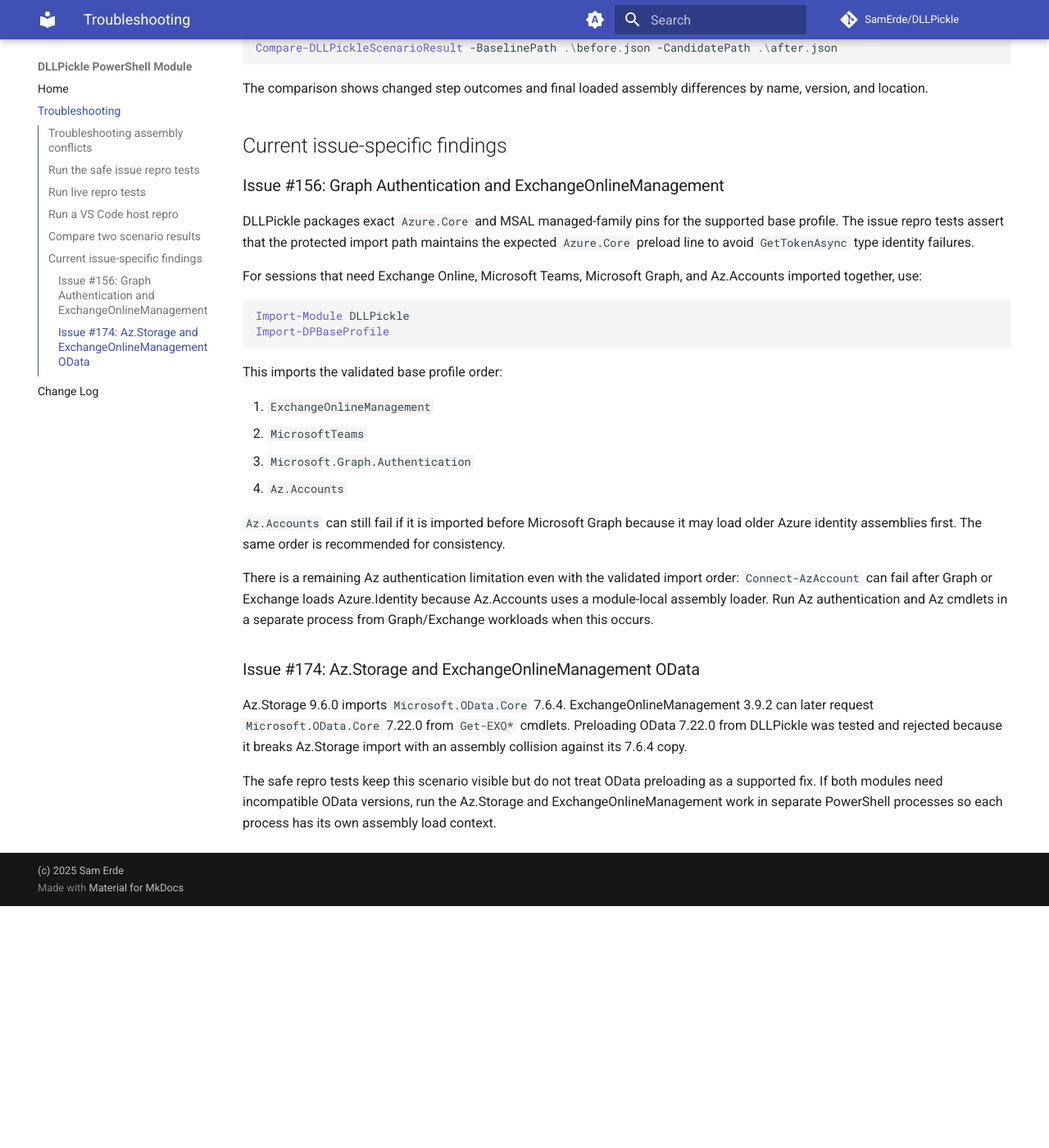
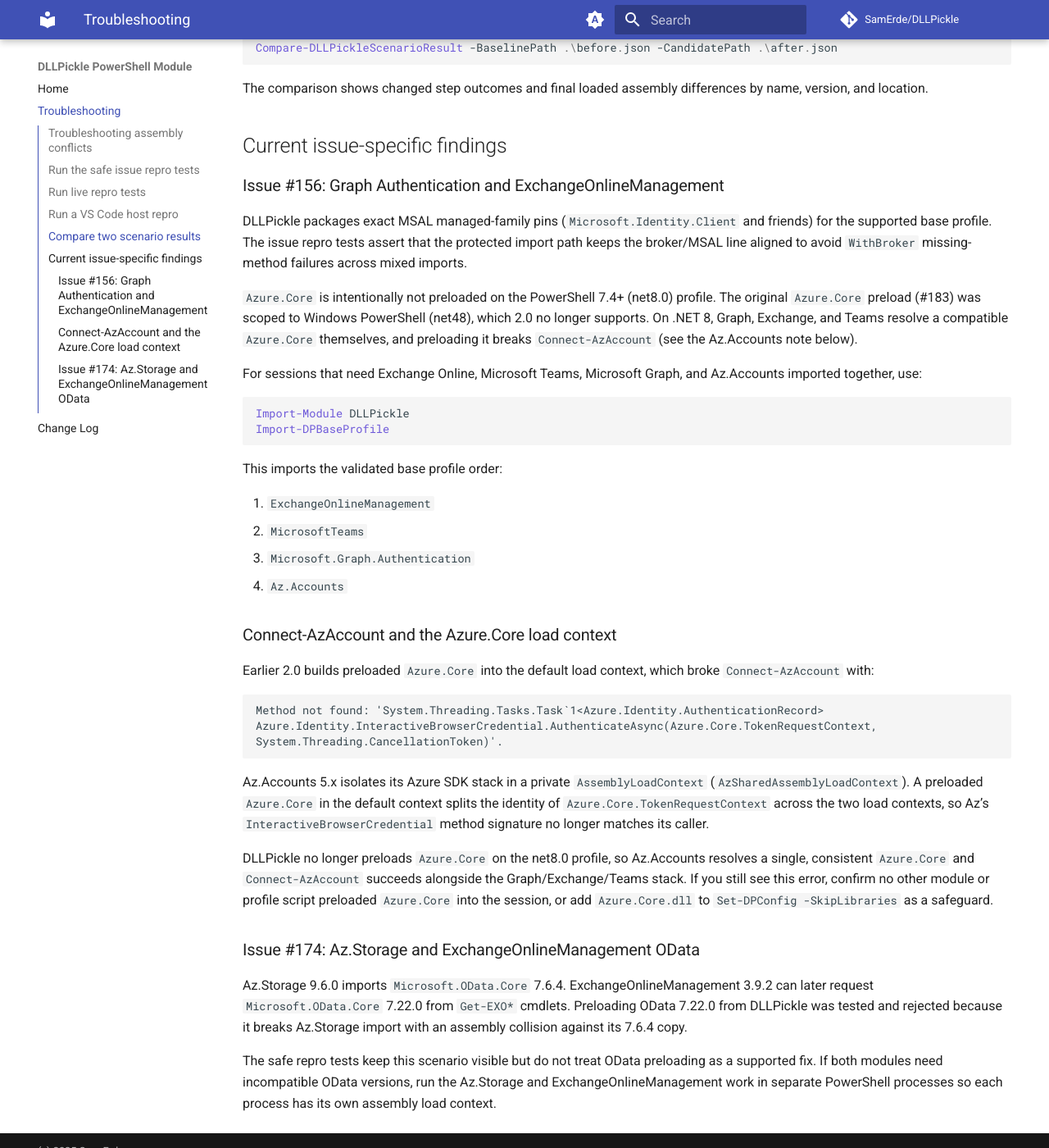
Before and after one commit to SamErde/DLLPickle, an MkDocs documentation site: the page built from docs/Troubleshooting.md, in a window 1280 px wide and 1400 px high, scrolled down 1106 px. Shown: the whole window at 82% size. Built offline with MkDocs 1.6.1 and Material for MkDocs 9.7.7, drawn with Linux system fonts in a browser that asks for light colours; comment, search, counter and statistics services are not loaded; before the commit the page ends 2211 px from its top, so only the background shows below that.

Commit message:
fix: stop preloading Azure.Core on net8.0 to unblock Connect-AzAccount
Import-DPLibrary preloaded Azure.Core into the default AssemblyLoadContext. Az.Accounts 5.x isolates its Azure SDK stack in a private ALC (AzSharedAssemblyLoadContext); the duplicate Azure.Core split the identity of Azure.Core.TokenRequestContext across load contexts and broke Connect-AzAccount with 'Method not found: ...InteractiveBrowserCredential.AuthenticateAsync(Azure.Core.TokenRequestContext, ...)'. Both copies were the same version (1.50.0.0), so this was a load-context conflict, not a version issue.

The Azure.Core preload was scoped to Windows PowerShell (net48) in #183 and was unintentionally promoted to the net8.0 preload during the 2.0.0 net48-removal refactor. Graph, Exchange, and Teams resolve a compatible Azure.Core themselves on .NET 8, so the preload is unnecessary; removing it also retires the 1.50.0 cap (which only existed to keep the Azure.Core subgraph on the .NET 8 BCL).

Verified live on PowerShell 7.6 against the built artifact: Exchange Online, Teams, Microsoft Graph, and Az.Accounts all connect in one session. Adds a regression guard asserting Azure.Core is not preloaded; rebases the #156 repro onto the still-active MSAL broker contract; moves Azure.Core to report-only in build/dependency-policy.json and drops the now-moot Dependabot ignore.

Co-Authored-By: Claude Opus 4.8 <noreply@anthropic.com>

````diff
--- a/docs/Troubleshooting.md
+++ b/docs/Troubleshooting.md
@@ -69,10 +69,16 @@ differences by name, version, and location.
 
 ### Issue #156: Graph Authentication and ExchangeOnlineManagement
 
-DLLPickle packages exact `Azure.Core` and MSAL managed-family pins for the
-supported base profile. The issue repro tests assert that the protected import
-path maintains the expected `Azure.Core` preload line to avoid
-`GetTokenAsync` type identity failures.
+DLLPickle packages exact MSAL managed-family pins (`Microsoft.Identity.Client`
+and friends) for the supported base profile. The issue repro tests assert that
+the protected import path keeps the broker/MSAL line aligned to avoid
+`WithBroker` missing-method failures across mixed imports.
+
+`Azure.Core` is intentionally not preloaded on the PowerShell 7.4+ (net8.0)
+profile. The original `Azure.Core` preload (#183) was scoped to Windows
+PowerShell (net48), which 2.0 no longer supports. On .NET 8, Graph, Exchange,
+and Teams resolve a compatible `Azure.Core` themselves, and preloading it breaks
+`Connect-AzAccount` (see the Az.Accounts note below).
 
 For sessions that need Exchange Online, Microsoft Teams, Microsoft Graph, and
 Az.Accounts imported together, use:
@@ -89,15 +95,28 @@ This imports the validated base profile order:
 1. `Microsoft.Graph.Authentication`
 1. `Az.Accounts`
 
-`Az.Accounts` can still fail if it is imported before Microsoft Graph because it
-may load older Azure identity assemblies first. The same order is recommended
-for consistency.
+### Connect-AzAccount and the Azure.Core load context
 
-There is a remaining Az authentication limitation even with the validated import
-order: `Connect-AzAccount` can fail after Graph or Exchange loads Azure.Identity
-because Az.Accounts uses a module-local assembly loader. Run Az authentication
-and Az cmdlets in a separate process from Graph/Exchange workloads when this
-occurs.
+Earlier 2.0 builds preloaded `Azure.Core` into the default load context, which
+broke `Connect-AzAccount` with:
+
+```text
+Method not found: 'System.Threading.Tasks.Task`1<Azure.Identity.AuthenticationRecord>
+Azure.Identity.InteractiveBrowserCredential.AuthenticateAsync(Azure.Core.TokenRequestContext,
+System.Threading.CancellationToken)'.
+```
+
+Az.Accounts 5.x isolates its Azure SDK stack in a private
+`AssemblyLoadContext` (`AzSharedAssemblyLoadContext`). A preloaded `Azure.Core`
+in the default context splits the identity of `Azure.Core.TokenRequestContext`
+across the two load contexts, so Az's `InteractiveBrowserCredential` method
+signature no longer matches its caller.
+
+DLLPickle no longer preloads `Azure.Core` on the net8.0 profile, so Az.Accounts
+resolves a single, consistent `Azure.Core` and `Connect-AzAccount` succeeds
+alongside the Graph/Exchange/Teams stack. If you still see this error, confirm
+no other module or profile script preloaded `Azure.Core` into the session, or
+add `Azure.Core.dll` to `Set-DPConfig -SkipLibraries` as a safeguard.
 
 ### Issue #174: Az.Storage and ExchangeOnlineManagement OData
 
````
Also changed, not shown: CHANGELOG.md (+17 -1 lines), DEPENDENCIES.md (+13 -3 lines), docs/Deep-Dive.md (+12 -5 lines), 8 other files.
